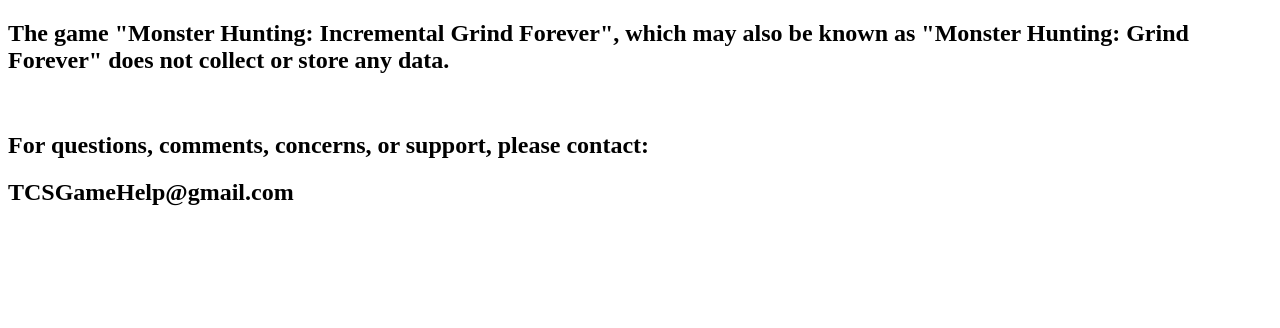
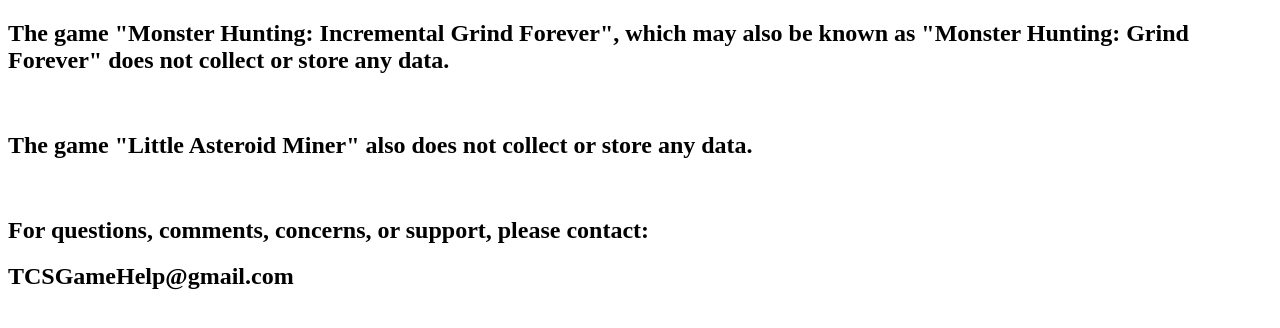
Before and after one commit to tcsgame/tcsprivacy, a plain HTML site: page index.html in a window 1280 px wide. Drawn offline with Linux system fonts and the light colour scheme.

Commit message:
Update index.html

```diff
--- a/index.html
+++ b/index.html
@@ -9,6 +9,8 @@
 <body>
     <h2>The game "Monster Hunting: Incremental Grind Forever", which may also be known as "Monster Hunting: Grind Forever" does not collect or store any data.</h2>
 <br>
+<h2>The game "Little Asteroid Miner" also does not collect or store any data.</h2>
+<br>
 <h2>For questions, comments, concerns, or support, please contact: </h2>
 
 	<h2>TCSGameHelp@gmail.com
```
